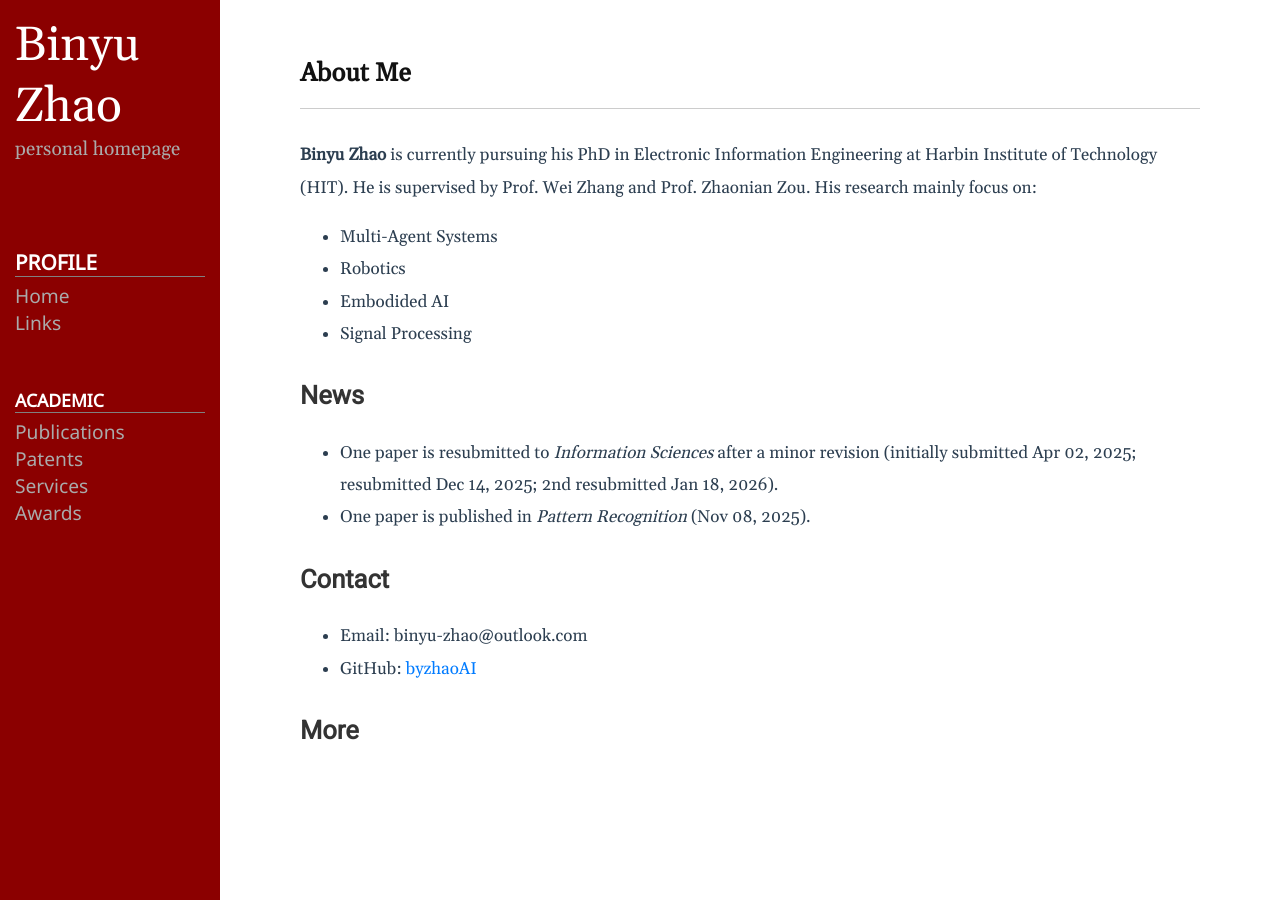
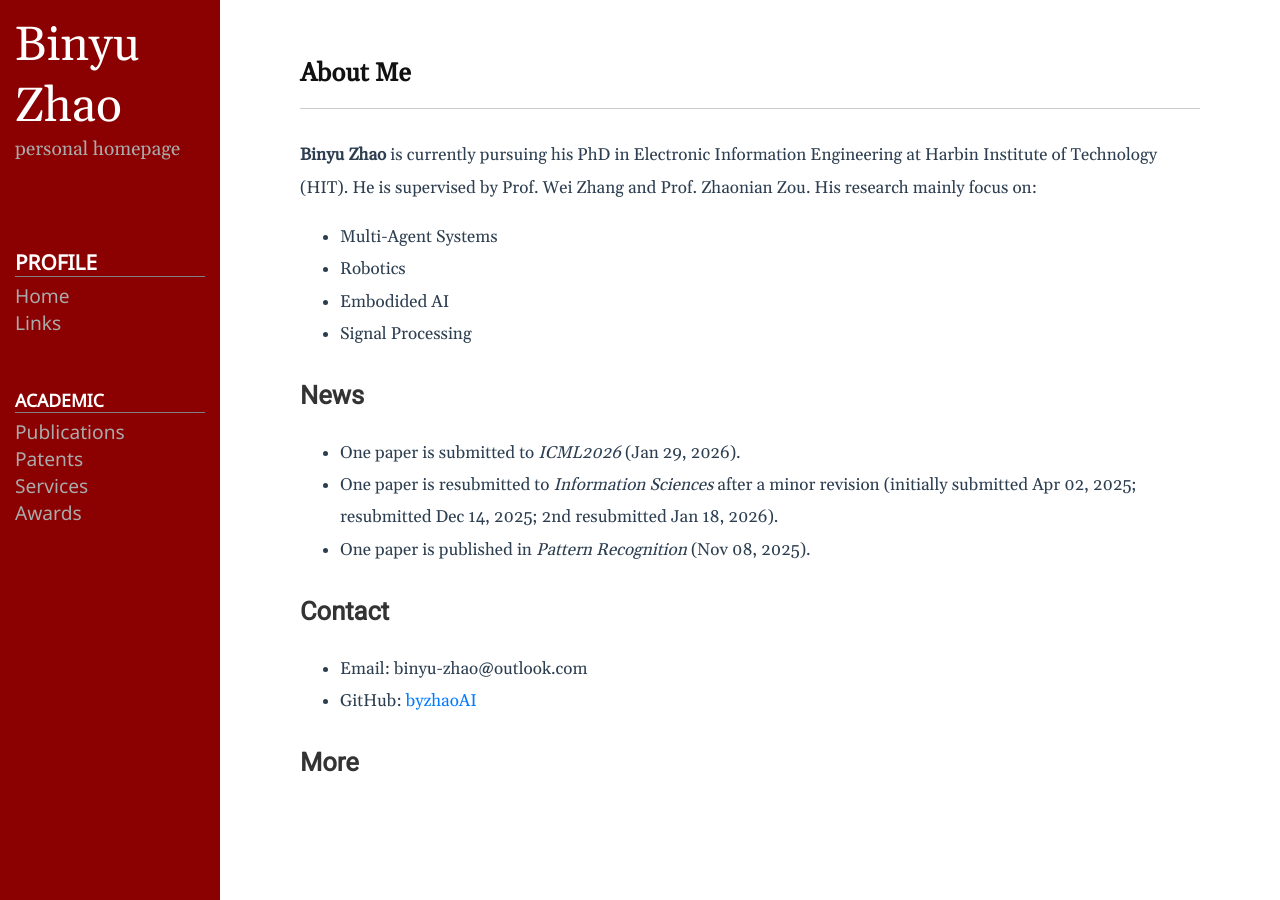
Before and after one commit to byzhaoAI/byzhaoAI.github.io, a Jekyll site: the page built from README.md, in a window 1280 px wide. Built offline with Jekyll 4.4.1, drawn with Linux system fonts in a browser that asks for light colours.

Commit message:
update personal status

```diff
--- a/_includes/home.html
+++ b/_includes/home.html
@@ -21,8 +21,9 @@
 
     <h2>Recent News</h2>
     <ul>
+      <li>One paper is submitted to <em>ICML2026</em> (Jan 29, 2026).</li>
       <li>One paper is resubmitted to <em>Information Sciences</em> after a minor revision (initially submitted Apr 02, 2025; resubmitted Dec 14, 2025; 2nd resubmitted Jan 18, 2026).</li>
-      <li>One paper is published in <em>Pattern Recognition</em> (November 08).</li>
+      <li>One paper is published in <em>Pattern Recognition</em> (Nov 08, 2025).</li>
       <!-- <li>One paper is published in <em>Pattern Recognition</em> (November 08). The final version is available via <a href="https://doi.org/10.1016/j.patcog.2025.112591">DOI</a>, or for 50 days' free access via this <a href="https://authors.elsevier.com/a/1m40D77nKsBm-">Share Link</a> (valid until December 28, 2025).</li> -->
       <!-- <li>Two patents (co-inventor) are entered the substantive examination phase at the <em>CNIPA</em> (October 09).</li> -->
       <!-- <li>Three patents are entered the substantive examination phase at the <em>CNIPA</em> (September 23).</li> -->
```
Also changed, not shown: README.md.
